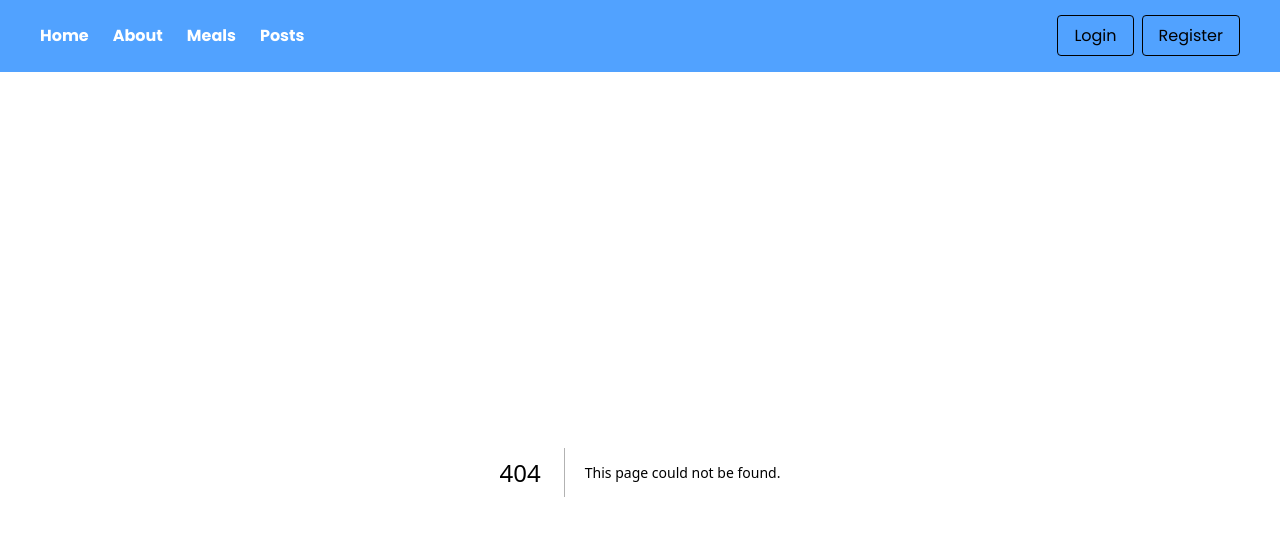
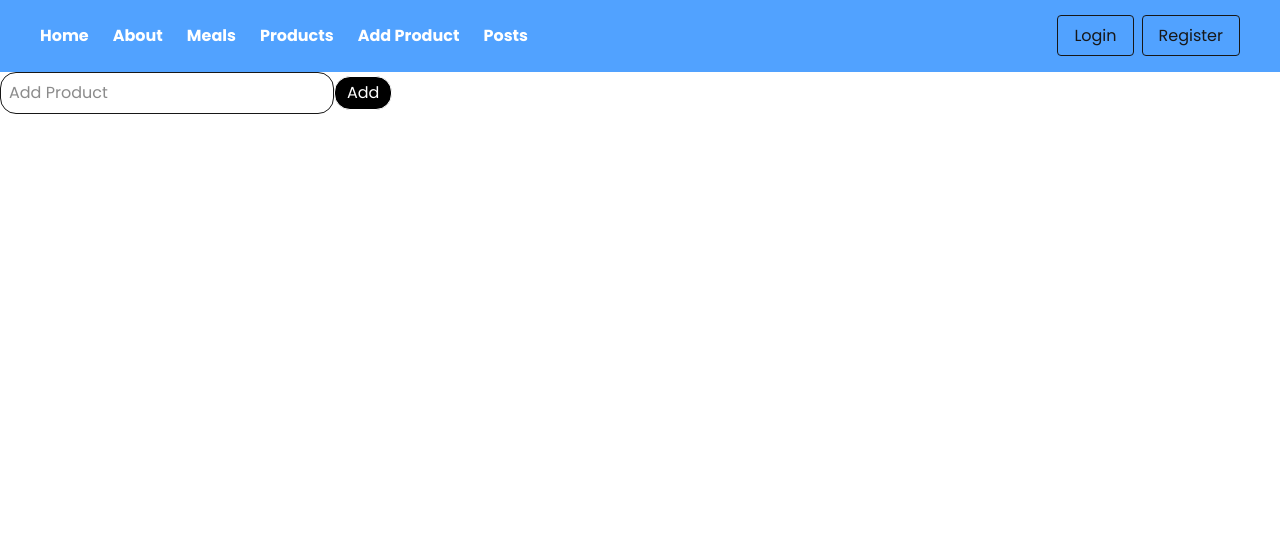
Before and after one commit to islamemon59/next-js-ssr, a Next.js app: page /products/add in a window 1280 px wide. Before the commit this address had no page. Shown: the top 536 px of the page. Built offline with nearby package versions, Linux system fonts and the light colour scheme.

Commit message:
products page and addProduct page added

```diff
--- a/src/app/Components/Navbar.jsx
+++ b/src/app/Components/Navbar.jsx
@@ -20,6 +20,12 @@ const Navbar = () => {
             <Link href="/meals">
               <li>Meals</li>
             </Link>
+            <Link href="/products">
+              <li>Products</li>
+            </Link>
+            <Link href="/products/add">
+              <li>Add Product</li>
+            </Link>
             <Link href="/posts">
               <li>Posts</li>
             </Link>
--- a/src/app/api/item/route.js
+++ b/src/app/api/item/route.js
@@ -1,4 +1,5 @@
 import dbConnect from "@/lib/dbConnect";
+import { revalidatePath } from "next/cache";
 
 export async function GET() {
   const data = await dbConnect("jobs").find({}).toArray();
@@ -9,5 +10,6 @@ export async function POST(req) {
   const postData = await req.json();
   const result = await dbConnect("jobs").insertOne(postData);
 
+  revalidatePath("/products");
   return Response.json(result);
 }
--- /dev/null
+++ b/src/app/products/add/Components/ProductAddForm.jsx
@@ -0,0 +1,33 @@
+import React from 'react';
+
+const ProductAddForm = () => {
+
+    const handleAddProduct = async (e) => {
+        e.preventDefault();
+        const form = e.target;
+        const productName = form.productName.value;
+        const payload = {productName}
+        const res = await fetch("http://localhost:3000/api/item", {
+            method: "POST",
+            body: JSON.stringify(payload),
+            headers: {
+                "Content-Type": "application/json",
+            }
+        })
+        const result = await res.json();
+        form.reset()
+        alert("Data Added")
+        console.log(result);
+    }
+
+    return (
+        <div>
+            <form onSubmit={handleAddProduct}>
+                <input name='productName' type="text" placeholder='Add Product' className='border p-2 rounded-2xl' />
+                <button className='px-3 py-1 border rounded-2xl bg-black text-white' type='submit'>Add</button>
+            </form>
+        </div>
+    );
+};
+
+export default ProductAddForm;
--- /dev/null
+++ b/src/app/products/add/page.jsx
@@ -0,0 +1,13 @@
+"use client"
+import React from 'react';
+import ProductAddForm from './Components/ProductAddForm';
+
+const AddProduct = () => {
+    return (
+        <div>
+            <ProductAddForm/>
+        </div>
+    );
+};
+
+export default AddProduct;
--- /dev/null
+++ b/src/app/products/page.jsx
@@ -0,0 +1,21 @@
+import React from 'react';
+
+const Products = async () => {
+    const res = await fetch("http://localhost:3000/api/item")
+    const data = await res.json()
+    console.log(data);
+    return (
+        <div>
+            {data.map(d => {
+                return(
+                    <div key={d._id}>
+                        <p>{d.productName}</p>
+                        <p>{d.title}</p>
+                    </div>
+                )
+            })}
+        </div>
+    );
+};
+
+export default Products;
```
